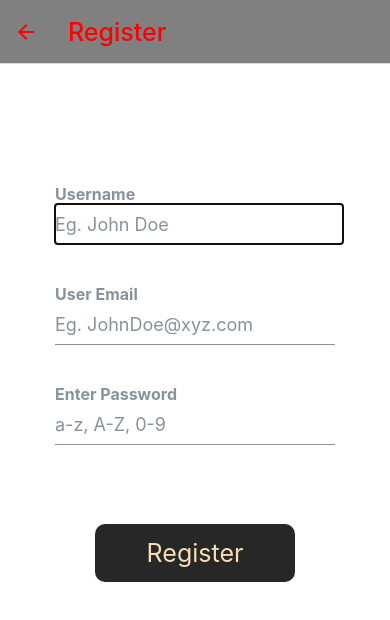
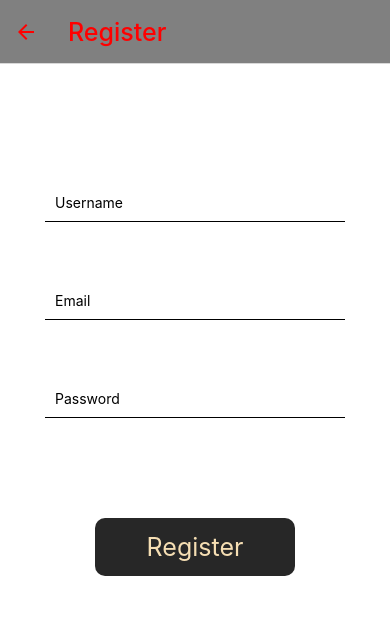
Before and after one commit to Aviroop-001/Intelligram, a React Native app: screen /Register in a window 390 px wide. Shown: the top 620 px of the page. Built offline with nearby package versions, Linux system fonts and the light colour scheme.

Commit message:
Fixed Register Page inputs

```diff
--- a/components/Authentication/Register.js
+++ b/components/Authentication/Register.js
@@ -1,6 +1,6 @@
-import { StyleSheet, Text, View } from "react-native";
+import { StyleSheet, Text, View, TextInput } from "react-native";
 import React, { useState } from "react";
-import { Input, Button } from "@rneui/themed";
+import { Button } from "@rneui/themed";
 import { registerUser } from "./functions";
 
 const Register = ({navigation}) => {
@@ -11,29 +11,21 @@ const Register = ({navigation}) => {
 
   return (
     <View style={styles.container}>
-      {/* <Text style={styles.headerText}>Register</Text> */}
       <View style={styles.main}>
-      <Input
-        label="Username"
-        placeholder="Eg. John Doe"
-        autoFocus={true}
-        onChange={(e) => setusername(e.target.value)}
-        disabledInputStyle={{ background: "#ddd" }}
-        containerStyle={styles.inputContainer}
+      <TextInput
+        style={styles.inputContainer}
+        placeholder="Username"
+        onChangeText={(val) => setusername(val)}
       />
-      <Input
-        label="User Email"
-        placeholder="Eg. JohnDoe@xyz.com"
-        onChange={(e) => setemail(e.target.value)}
-        disabledInputStyle={{ background: "#ddd" }}
-        containerStyle={styles.inputContainer}
+      <TextInput
+        style={styles.inputContainer}
+        placeholder="Email"
+        onChangeText={(val) => setemail(val)}
       />
-      <Input
-        label="Enter Password"
-        placeholder="a-z, A-Z, 0-9"
-        onChange={(e) => setpassword(e.target.value)}
-        secureTextEntry={true}
-        containerStyle={styles.inputContainer}
+      <TextInput
+        style={styles.inputContainer}
+        placeholder="Password"
+        onChangeText={(val) => setpassword(val)}
       />
       <Button title='Register' type="clear" size="md" color= "wheat" buttonStyle={styles.btnStyle} containerStyle={styles.btnContainer} titleStyle={styles.btnTitleStyle}
       onPress={() =>{
@@ -63,8 +55,12 @@ const styles = StyleSheet.create({
     letterSpacing: 2,
     fontWeight: 'bold',
   },
-  inputContainer:{
-    width: 300, height: 40, marginTop: 60,
+  inputContainer: {
+    width: 300,
+    height: 70,
+    marginTop: 60,
+    padding: 10,
+    borderBottomWidth: 1
   },
   btnContainer:{
     width: 200,
```
